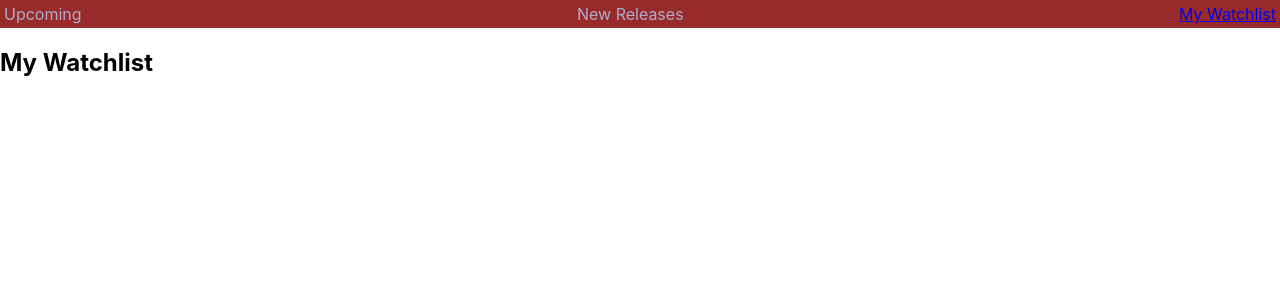
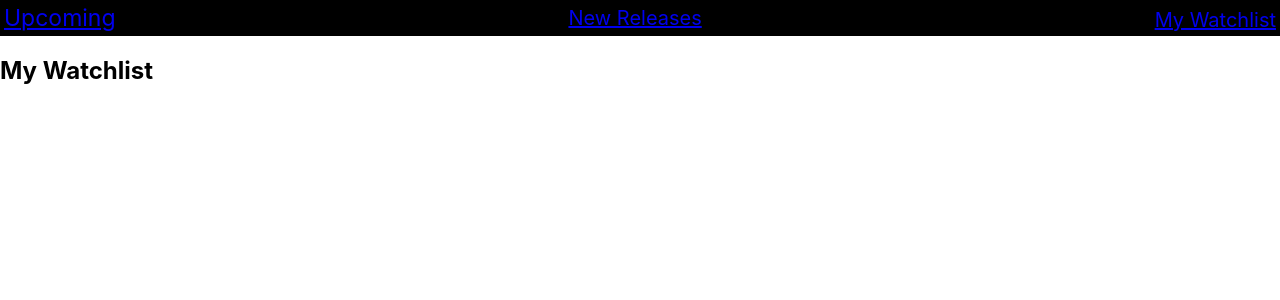
Before and after one commit to Iankiburio/Movie-Madness, a React (Create React App) app: page /watchList in a window 1280 px wide. Shown: the top 300 px of the page. Built offline with nearby package versions, Linux system fonts and the light colour scheme.

Commit message:
updated version

```diff
--- a/src/AddMovie.js
+++ /dev/null
@@ -1 +0,0 @@
-// AddMovie.js
--- /dev/null
+++ b/src/NavBar.css
@@ -0,0 +1,25 @@
+.top-bar {
+    background-color: black;
+    display: flex;
+    justify-content: space-between;
+  }
+
+  .left-links {
+    align-self: flex-start;
+    font-size: 23px;
+    color: black;
+  }
+
+  .center-link {
+    align-self: center;
+    font-size: 20px;
+  }
+
+  .right-link {
+    align-self: flex-end;
+    font-size: 20px;
+  }
+
+  .upcoming{
+    justify-content: center;
+  }
--- a/src/NavBar.js
+++ b/src/NavBar.js
@@ -1,73 +1,19 @@
-import React, { useState } from 'react';
+import React from 'react';
 import { Link } from 'react-router-dom';
+import './NavBar.css';
 
 function NavBar() {
-  const [showUpcomingDropdown, setShowUpcomingDropdown] = useState(false);
-  const [upcomingMovies, setUpcomingMovies] = useState([]);
-  const [showNewReleasesDropdown, setShowNewReleasesDropdown] = useState(false);
-  const [newReleasesMovies, setNewReleasesMovies] = useState([]);
-
-  const fetchUpcomingMovies = () => {
-    fetch('https://api.themoviedb.org/3/movie/upcoming?api_key=ae57e943f23fd67a50f1579e4ed5e7c5')
-      .then((response) => response.json())
-      .then((data) => {
-        if (data.results && data.results.length > 0) {
-          setUpcomingMovies(data.results);
-        } else {
-          setUpcomingMovies([]);
-        }
-      })
-      .catch((error) => {
-        console.error('Error fetching upcoming movies:', error);
-        setUpcomingMovies([]);
-      });
-  };
-
-  const fetchNewReleases = () => {
-    fetch('https://api.themoviedb.org/3/movie/now_playing?api_key=ae57e943f23fd67a50f1579e4ed5e7c5')
-      .then((response) => response.json())
-      .then((data) => {
-        if (data.results && data.results.length > 0) {
-          setNewReleasesMovies(data.results);
-        } else {
-          setNewReleasesMovies([]);
-        }
-      })
-      .catch((error) => {
-        console.error('Error fetching new releases movies:', error);
-        setNewReleasesMovies([]);
-      });
-  };
-
   return (
     <div className="top-bar">
-      <button className="nav-button" onClick={() => { setShowUpcomingDropdown(!showUpcomingDropdown); fetchUpcomingMovies(); }}>
-        Upcoming
-      </button>
-      {showUpcomingDropdown && (
-        <div className="dropdown-content">
-          <ul>
-            {upcomingMovies.map((movie) => (
-              <li key={movie.id}>{movie.title}</li>
-            ))}
-          </ul>
-        </div>
-      )}
-      <button className="nav-button" onClick={() => { setShowNewReleasesDropdown(!showNewReleasesDropdown); fetchNewReleases(); }}>
-        New Releases
-      </button>
-      {showNewReleasesDropdown && (
-        <div className="dropdown-content">
-          <ul>
-            {newReleasesMovies.map((movie) => (
-              <li key={movie.id}>{movie.title}</li>
-            ))}
-          </ul>
-        </div>
-      )}
-      <button className="nav-button">
+      <div className="left-links">
+        <Link to="/upcoming">Upcoming</Link>
+      </div>
+      <div className="center-link">
+        <Link to="/new-releases">New Releases</Link>
+      </div>
+      <div className="right-link">
         <Link to="/watchlist">My Watchlist</Link>
-      </button>
+      </div>
     </div>
   );
 }
--- a/src/WatchList.js
+++ b/src/WatchList.js
@@ -1,19 +1,20 @@
 import React, { useContext } from 'react';
-
 import AppContext from './context/AppContext';
 
 const Watchlist = () => {
-  const {watchList}=useContext(AppContext)
+  const { watchList } = useContext(AppContext);
 
   return (
     <div>
       <h2>My Watchlist</h2>
-      <ul>
+      <ul className="movie-list">
         {watchList.map((movie, index) => (
-          <li key={index}>{movie.title}</li>
+          <li key={index} className="movie-item">
+            <img src={`https://image.tmdb.org/t/p/w200${movie.poster_path}`} alt={movie.title} />
+            <h3>{movie.title}</h3>
+          </li>
         ))}
       </ul>
-
     </div>
   );
 };
```
Also changed, not shown: src/NewReleasesPage.js (added, +46 -0 lines), src/UpcomingPage.js (added, +33 -0 lines).
